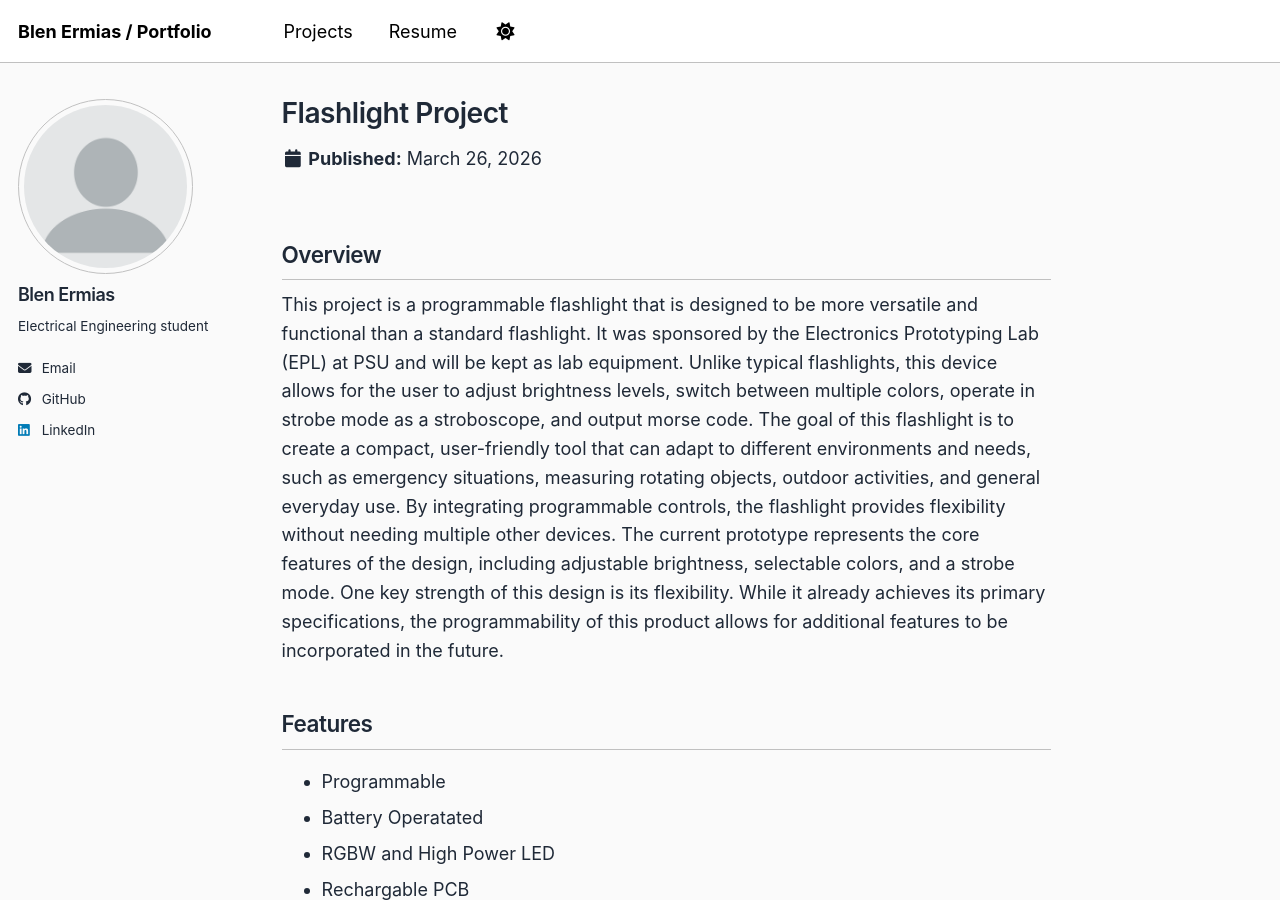
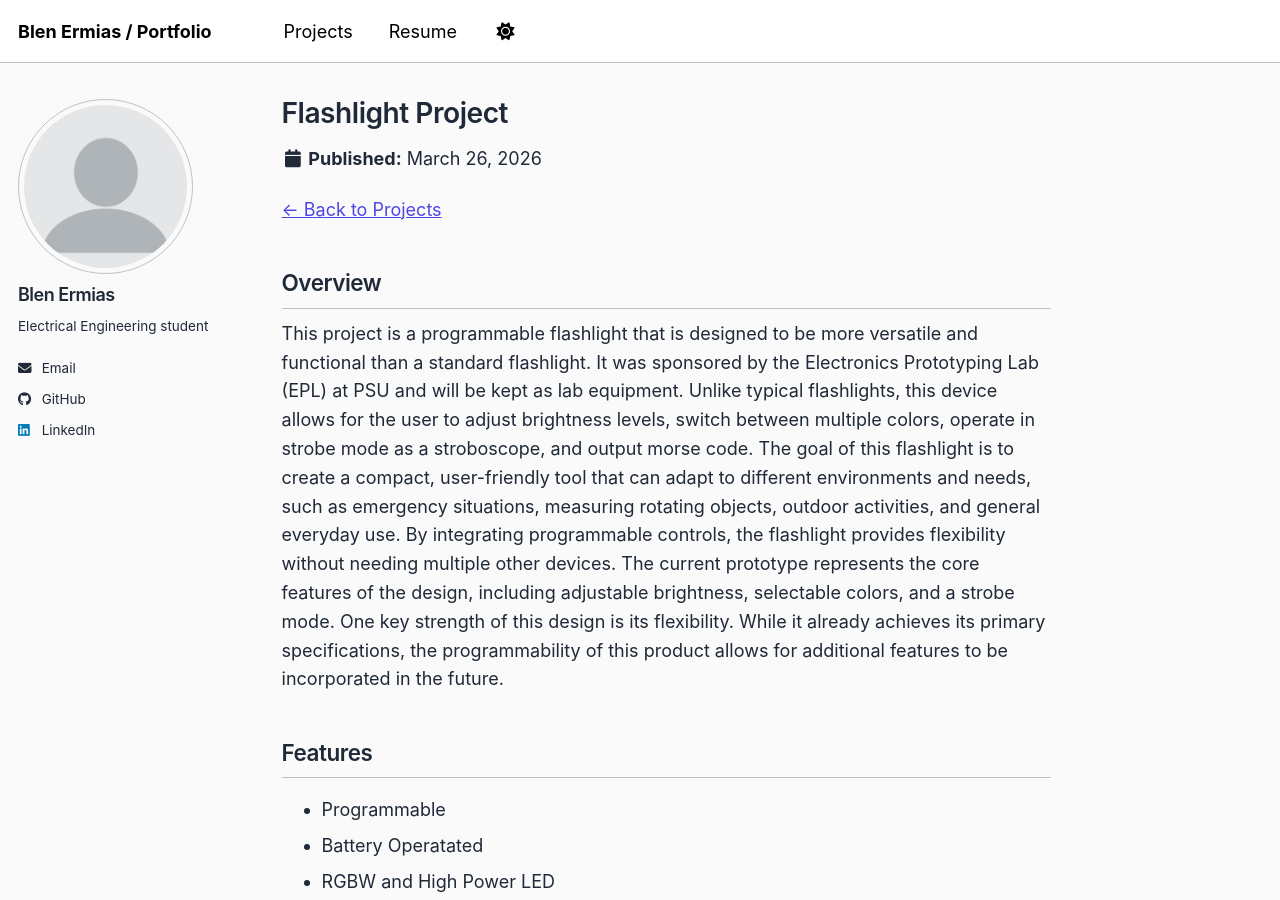
Before and after one commit to Blen-E/Blen-E.github.io, a Jekyll site: the page built from _portfolio/flashlight.md, in a window 1280 px wide and 900 px high. Built offline with Jekyll 4.4.1, drawn with Linux system fonts in a browser that asks for light colours; a script bundle is joined from its source files by our own code; library files that are not in the unit come from our copies.

Commit message:
Update flashlight.md

```diff
--- a/_portfolio/flashlight.md
+++ b/_portfolio/flashlight.md
@@ -5,7 +5,7 @@ excerpt: "Smart flashlight with mutliple LEDs, strobscope function, morse code o
 image: /images/flashlight/flashlight-photo.png
 
 ---
-
+<a href="/portfolio/" class="back-button">← Back to Projects</a>
 ## Overview
 This project is a programmable flashlight that is designed to be more versatile and functional than a standard flashlight. It was sponsored by the Electronics Prototyping Lab (EPL) at PSU and will be kept as lab equipment. Unlike typical flashlights, this device allows for the user to adjust brightness levels, switch between multiple colors, operate in strobe mode as a stroboscope, and output morse code.
 The goal of this flashlight is to create a compact, user-friendly tool that can adapt to different environments and needs, such as emergency situations, measuring rotating objects, outdoor activities, and general everyday use. By integrating programmable controls, the flashlight provides flexibility without needing multiple other devices.
```
